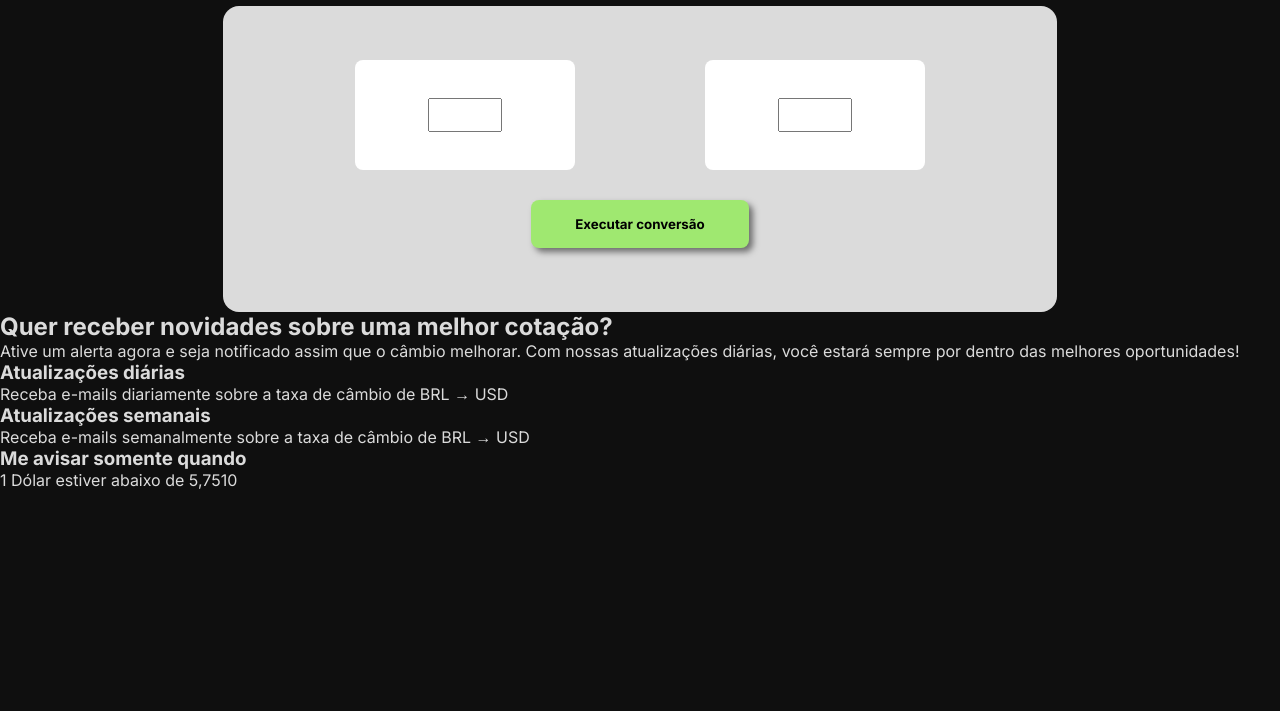
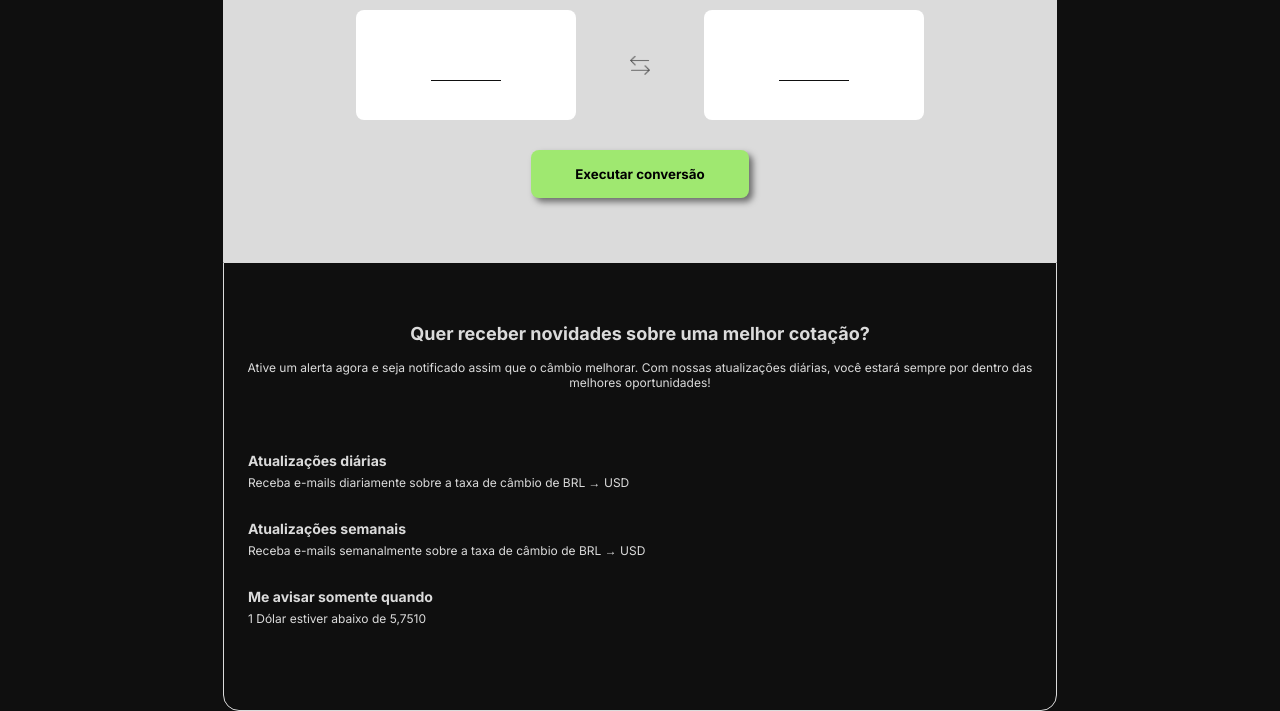
Before and after one commit to Leosxnt/conversor-de-moedas, a plain HTML site: page index.html in a window 1280 px wide. Shown: the part 155-866 px from the top of the page. Before the commit the page ends 800 px from the top, so only its background shows below. Drawn offline with Linux system fonts and the light colour scheme.

Commit message:
Criando o bottom inferior & aprimoramentos no css do layout

```diff
--- a/index.html
+++ b/index.html
@@ -8,23 +8,26 @@
     <title>Conversor de moedas</title>
 </head>
 <body>
-    <h1>Bem vindo(a) ao conversos de moedas</h1>
-    <div id="conteiner">
+    <h1>Bem vindo(a) ao conversor de moedas</h1>
+    <div id="main-container">
         <form>
             <div id="inputs-container">
                 <div id="first-box">
                     <input type="text" name="fcoin" id="fcoin">
                 </div>
+                    <img src="/img/seta.png" alt="trade">
                 <div id="second-box">
                     <input type="text" name="scoin" id="scoin">
                 </div>
             </div>
             <button id="btn-converter">Executar conversão</button>
         </form>
-        <div id="input-2">
+        <div id="bottom-container">
+            <div id="texts-container">
                 <h2>Quer receber novidades sobre uma melhor cotação?</h2>
-            <p>Ative um alerta agora e seja notificado assim que o câmbio melhorar. Com nossas atualizações diárias, você estará sempre por dentro das melhores oportunidades!</p>
+                <p id="subtitle">Ative um alerta agora e seja notificado assim que o câmbio melhorar. Com nossas atualizações diárias, você estará sempre por dentro das melhores oportunidades!</p>
 
+                <div id="newsletter-container">
                     <h3>Atualizações diárias</h3>
                     <p>Receba e-mails diariamente sobre a taxa de câmbio de BRL → USD</p>
 
@@ -35,5 +38,7 @@
                     <p>1 Dólar estiver abaixo de 5,7510</p>
                 </div>
             </div>
+        </div>
+    </div>
 </body>
 </html>
--- a/style.css
+++ b/style.css
@@ -6,14 +6,38 @@
     font-family: "Inter", sans-serif;
 }
 
+html, body {
+    height: 100%;
+    scroll-behavior: smooth;
+
+}
+
 body {
     background-color: #0F0F0F;
     color: #DBDBDB;
+    margin-bottom: 20px;
 }
 
 body h1 {
-    margin: 100px 0px 22px;
+    padding: 50px 0 22px 0;
     text-align: center;
+}
+
+img {
+    display: flex;
+    max-width: 20px;
+    max-height: 20px;
+    margin: auto;
+}
+
+#main-container {
+    display: flex;
+    flex-direction: column;
+    align-items: center;
+    margin-bottom: 50px;
+    justify-content: center;
+    width: 100%;
+    max-width: 100vw;
 }
 
 form {
@@ -25,7 +49,7 @@ form {
     flex-direction: column;
     align-items: center;
     justify-content: center;
-    border-radius: 16px;
+    border-radius: 16px 16px 0 0;
 }
 
 #first-box {
@@ -41,6 +65,11 @@ form {
     height: 30px;
     margin: auto;
     padding: auto;
+    border: #0F0F0F 1px solid;
+    border-top-width: 0;
+    border-right-width: 0;
+    border-left-width: 0;
+    outline: 0;
 }
 
 #second-box {
@@ -56,12 +85,17 @@ form {
     height: 30px;
     margin: auto;
     padding: auto;
+    border: #0F0F0F 1px solid;
+    border-top-width: 0;
+    border-right-width: 0;
+    border-left-width: 0;
+    outline: 0;
 }
 
 #inputs-container {
     display: flex;
-    gap: 130px;
-    margin-top: 64px;
+    gap: 54px;
+    margin-top: 4rem;
 }
 
 #btn-converter {
@@ -82,3 +116,40 @@ form {
 }
 
 /* Input de baixo */
+
+#bottom-container {
+    max-width: 90%;
+    width: 832px;
+    padding: 60px 0px;
+    align-items: center;
+    justify-content: center;
+    text-align: justify;
+    border: #DBDBDB 1px solid;
+    border-radius: 0 0 16px 16px;
+    font-size: 12px;
+}
+
+#bottom-container h2 {
+    text-align: center;
+    margin-bottom: 16px;
+}
+
+#subtitle {
+    text-align: center;
+    margin-bottom: 16px;
+}
+
+#newsletter-container {
+    justify-content: center;
+    align-items: center;
+    margin: auto;
+    padding: 40px 24px 0;
+}
+
+#newsletter-container p {
+    padding-bottom: 24px;
+}
+
+#newsletter-container h3 {
+    margin: 6px 0;
+}
```
Also changed, not shown: img/seta.png (added). Lines whose indentation alone changed are shown as unchanged.
